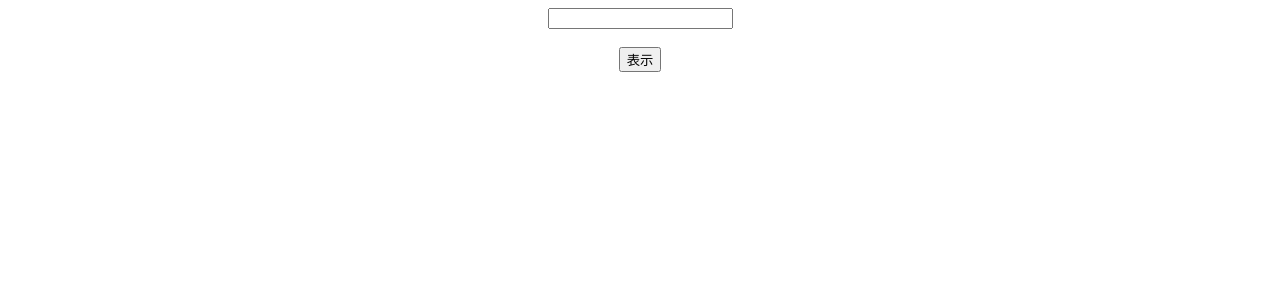
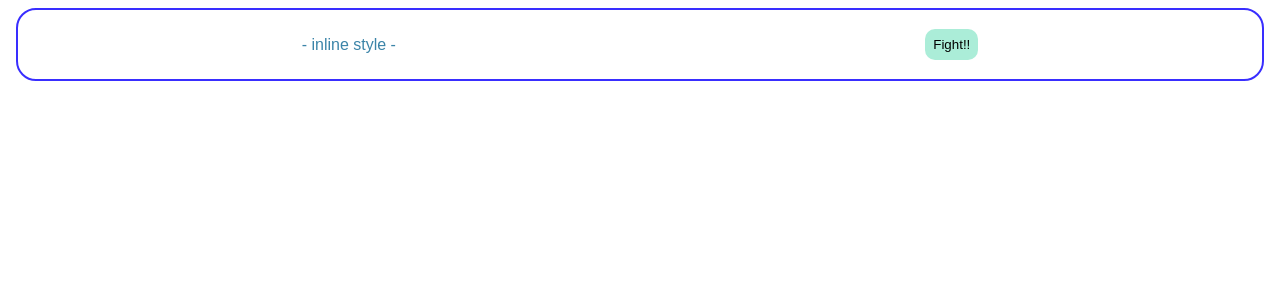
Before and after one commit to yofio/study-react2, a React (Create React App) app: page / in a window 1280 px wide. Shown: the top 300 px of the page. Built offline with nearby package versions, Linux system fonts and the light colour scheme.

Commit message:
cssの当て方(inline Styles)

```diff
--- a/src/App.js
+++ b/src/App.js
@@ -1,28 +1,10 @@
-import { useCallback, useState } from "react";
-import { ChiledArea } from "./ChiledArea";
+import { InlineStyle } from "./components/inlineStyle";
 import "./styles.css";
 
 export default function App() {
-  const [text, setText] = useState("");
-  const [open, setOpen] = useState(false);
-
-  const onChangeText = (e) => setText(e.target.value);
-
-  const onClickOpen = () => setOpen(!open);
-
-  const onClickCountUp = () => {
-    setCount(count + 1);
-  };
-
-  const onClickClose = useCallback(() => setOpen(false), []);
-
   return (
     <div className="App">
-      <input value={text} onChange={onChangeText} />
-      <br />
-      <br />
-      <button onClick={onClickOpen}>表示</button>
-      <ChiledArea open={open} onClickClose={onClickClose} />
+      <InlineStyle />
     </div>
   );
 }
--- /dev/null
+++ b/src/components/inlineStyle.jsx
@@ -0,0 +1,28 @@
+export const InlineStyle = () => {
+  const contanerStyle = {
+    border: "solid 2px #392eff",
+    borderRadius: "20px",
+    padding: "19px",
+    margin: "8px",
+    display: "flex",
+    justifyContent: "space-around",
+    alignItems: "center"
+  };
+  const titleStyle = {
+    margin: "0",
+    color: "#3b84a8"
+  };
+  const buttonStyle = {
+    backgroundColor: "#abedd8",
+    border: "none",
+    padding: "8px",
+    borderRadius: "10px"
+  };
+
+  return (
+    <div style={contanerStyle}>
+      <p style={titleStyle}>- inline style -</p>
+      <button style={buttonStyle}>Fight!!</button>
+    </div>
+  );
+};
```
